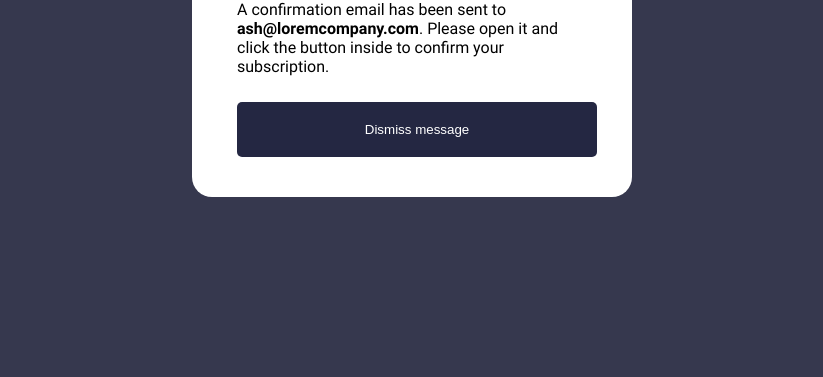
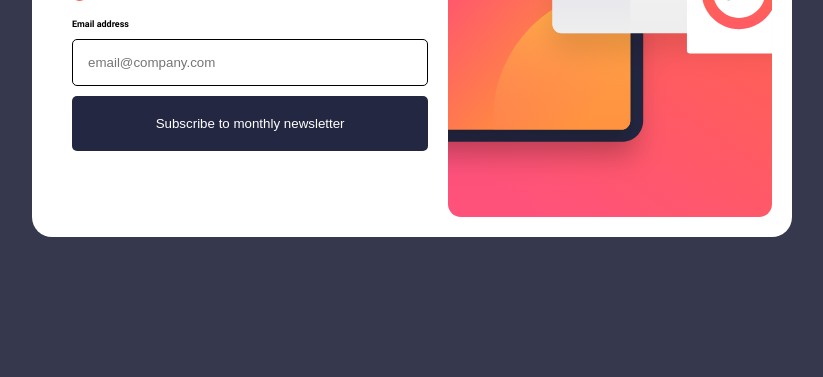
Before and after one commit to dodowong303/newsletter-sign-up-with-success-message-main, a plain HTML site: page index.html in a window 1280 px wide. Shown: the part 423-800 px from the top of the page, without its empty margins (228-1051 px from the left). Drawn offline with Linux system fonts and the light colour scheme.

Commit message:
Bug fixed
 - Show main content instead of success message

```diff
--- a/index.html
+++ b/index.html
@@ -23,7 +23,7 @@
   <body>
     <!-- Sign-up form start -->
 
-    <main class="card content hidden">
+    <main class="card content">
       <div class="container">
         <h1>Stay updated!</h1>
 
@@ -64,12 +64,12 @@
 
 
   -->
-  <div class="card modal">
+  <div class="card modal hidden">
     <div class="modal-content">
       <img src="assets/images/icon-success.svg"/>
       <h1>Thanks for subscribing!</h1>
       <p>
-      A confirmation email has been sent to <span id="email-value">ash@loremcompany.com</span>.
+      A confirmation email has been sent to <span id="email-value"></span>.
       Please open it and click the button inside to confirm your subscription.
       </p>
     </div>
```
